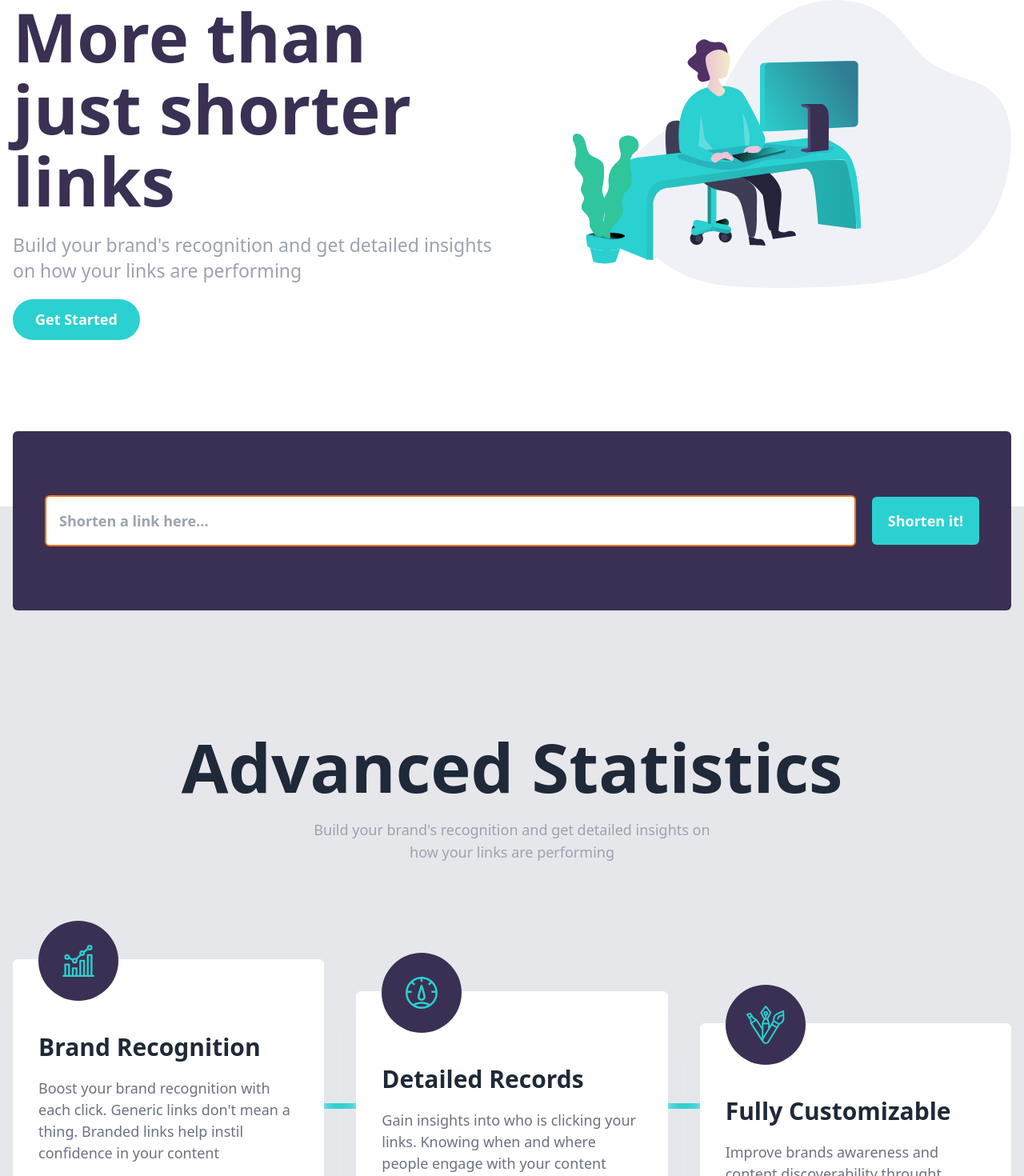
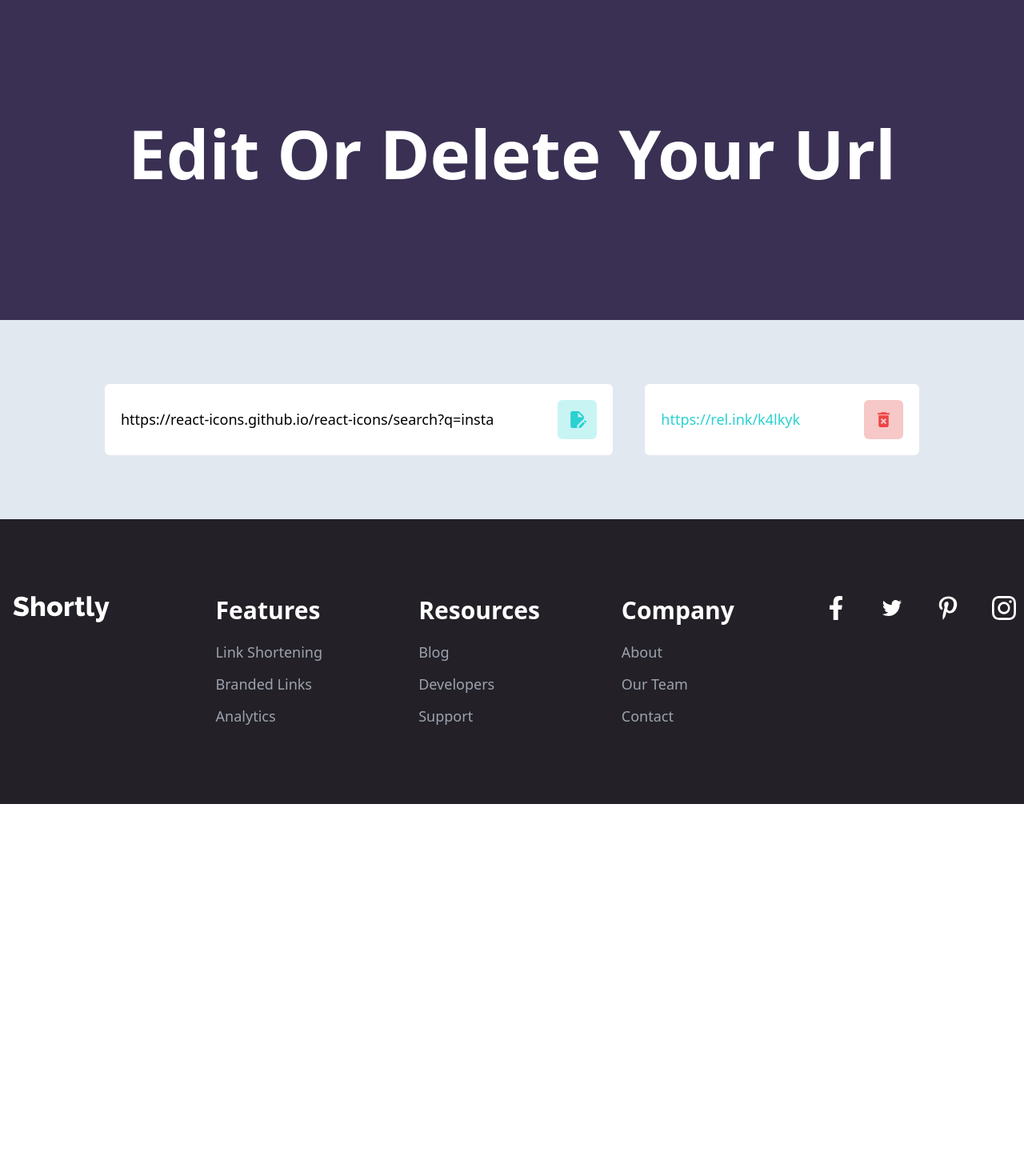
Before and after one commit to Maruf200008/shortly, a React (Vite) app: page / in a window 1280 px wide. Shown: the part 160-1630 px from the top of the page at 80% size. After the commit the page ends 1165 px from the top, so only its background shows below. Built offline with nearby package versions, Linux system fonts and the light colour scheme.

Commit message:
edit page working on

```diff
--- a/package.json
+++ b/package.json
@@ -17,6 +17,7 @@
     "@reduxjs/toolkit": "^1.8.1",
     "react": "^18.2.0",
     "react-dom": "^18.2.0",
+    "react-icons": "^4.10.1",
     "react-redux": "^8.0.1"
   },
   "devDependencies": {
--- a/src/App.tsx
+++ b/src/App.tsx
@@ -1,12 +1,13 @@
 import Footer from "./components/Footer"
 import Navbar from "./components/Navbar"
-import Home from "./pages/Home"
+import Edit from "./pages/Edit"
 
 function App() {
   return (
     <div className="">
       <Navbar />
-      <Home />
+      {/* <Home /> */}
+      <Edit />
       <Footer />
     </div>
   )
--- a/src/components/Footer.tsx
+++ b/src/components/Footer.tsx
@@ -1,7 +1,87 @@
+import { AiOutlineTwitter } from "react-icons/ai"
+import { BsInstagram } from "react-icons/bs"
+import { FaFacebookF, FaPinterestP } from "react-icons/fa"
+import logo from "../images/footer-logo.svg"
 const Footer = () => {
   return (
-    <div className=" bg-slate-900">
-      <div className="max-w-screen-xl flex flex-wrap items-center justify-between mx-auto p-4"></div>
+    <div className=" bg-[#232027]">
+      <div className="max-w-screen-xl flex flex-wrap items-center justify-between mx-auto p-4">
+        <div className="grid lg:grid-cols-5 gap-5 py-20 w-full text-center lg:text-left space-y-5 lg:space-y-0">
+          <div className=" flex items-center justify-center lg:items-start lg:justify-start">
+            <img src={logo} alt="logo" />
+          </div>
+          <div className=" text-white space-y-5">
+            <p className=" text-3xl font-bold">Features</p>
+            <ul className=" space-y-3 text-lg text-gray-400 font-medium">
+              <li className=" hover:text-secondary transition">
+                <a href="/">Link Shortening</a>
+              </li>
+              <li className=" hover:text-secondary transition">
+                <a href="/">Branded Links</a>
+              </li>
+              <li className=" hover:text-secondary transition">
+                <a href="/">Analytics</a>
+              </li>
+            </ul>
+          </div>
+          <div className=" text-white space-y-5">
+            <p className=" text-3xl font-bold">Resources</p>
+            <ul className=" space-y-3 text-lg text-gray-400 font-medium">
+              <li className=" hover:text-secondary transition">
+                <a href="/">Blog</a>
+              </li>
+              <li className=" hover:text-secondary transition">
+                <a href="/">Developers</a>
+              </li>
+              <li className=" hover:text-secondary transition">
+                <a href="/">Support</a>
+              </li>
+            </ul>
+          </div>
+          <div className=" text-white space-y-5">
+            <p className="text-3xl font-bold">Company</p>
+            <ul className="space-y-3 text-lg text-gray-400 font-medium">
+              <li className=" hover:text-secondary transition">
+                <a href="/">About</a>
+              </li>
+              <li className=" hover:text-secondary transition">
+                <a href="/">Our Team</a>
+              </li>
+              <li className=" hover:text-secondary transition">
+                <a href="/">Contact</a>
+              </li>
+            </ul>
+          </div>
+          <div className=" flex items-center justify-center lg:items-start lg:justify-start">
+            <ul className=" flex items-center gap-10   text-white">
+              <li className=" hover:text-secondary transition">
+                <a href="/">
+                  {" "}
+                  <FaFacebookF size={30} />
+                </a>
+              </li>
+              <li className=" hover:text-secondary transition">
+                <a href="/">
+                  {" "}
+                  <AiOutlineTwitter size={30} />
+                </a>
+              </li>
+              <li className=" hover:text-secondary transition">
+                <a href="/">
+                  {" "}
+                  <FaPinterestP size={30} />
+                </a>
+              </li>
+              <li className=" hover:text-secondary transition">
+                <a href="/">
+                  {" "}
+                  <BsInstagram size={30} />
+                </a>
+              </li>
+            </ul>
+          </div>
+        </div>
+      </div>
     </div>
   )
 }
--- /dev/null
+++ b/src/components/edit/EditOrDeliteUrl.tsx
@@ -0,0 +1,38 @@
+import { MdDeleteForever, MdEditDocument } from "react-icons/md"
+
+const EditOrDeliteUrl = () => {
+  return (
+    <div className=" bg-slate-200">
+      <div className="max-w-screen-xl  flex flex-wrap items-center justify-between mx-auto p-4 py-20 ">
+        <div className=" w-full lg:flex-row flex-col flex gap-10 items-center justify-center">
+          <div className="bg-white rounded-md p-5 flex sm:flex-row flex-col  items-center sm:gap-20  space-y-5 md:space-y-0">
+            <div>
+              <p className=" text-lg font-medium  text-center">
+                https://react-icons.github.io/react-icons/search?q=insta
+              </p>
+            </div>
+            <div className=" flex md:flex-row flex-col  items-center gap-5">
+              <button className=" bg-secondary/25 p-3 rounded-md text-secondary font-bold w-full">
+                <MdEditDocument size={25} />
+              </button>
+            </div>
+          </div>
+          <div className="bg-white rounded-md p-5 flex sm:flex-row flex-col  items-center sm:gap-20  space-y-5 md:space-y-0">
+            <div>
+              <p className=" text-lg font-medium  text-center text-secondary">
+                https://rel.ink/k4lkyk
+              </p>
+            </div>
+            <div className=" flex md:flex-row flex-col  items-center gap-5">
+              <button className=" bg-red-600/25 p-3 rounded-md text-red-500 font-bold w-full">
+                <MdDeleteForever size={25} />
+              </button>
+            </div>
+          </div>
+        </div>
+      </div>
+    </div>
+  )
+}
+
+export default EditOrDeliteUrl
--- /dev/null
+++ b/src/components/edit/Hero.tsx
@@ -0,0 +1,15 @@
+const Hero = () => {
+  return (
+    <div className=" bg-primary">
+      <div className="max-w-screen-xl  mt-20 flex flex-wrap items-center justify-between mx-auto p-4 py-36 ">
+        <div className=" flex items-center justify-center w-full">
+          <h1 className=" text-white text-[35px] sm:text-[58px] text-center lg:text-left md:text-[85px] lg:text-[60px] font-bold  xl:text-[85px] ">
+            Edit Or Delete Your Url
+          </h1>
+        </div>
+      </div>
+    </div>
+  )
+}
+
+export default Hero
--- /dev/null
+++ b/src/components/edit/index.tsx
@@ -0,0 +1,4 @@
+import EditOrDeliteUrl from "./EditOrDeliteUrl"
+import Hero from "./Hero"
+
+export { EditOrDeliteUrl, Hero }
--- a/src/components/home/AdvancedStatistics.tsx
+++ b/src/components/home/AdvancedStatistics.tsx
@@ -3,8 +3,8 @@ import detailRecognition from "../../images/icon-detailed-records.svg"
 import fulyCustomizable from "../../images/icon-fully-customizable.svg"
 const AdvancedStatistics = () => {
   return (
-    <div className=" bg-gray-200 mt-[150px] mb-20 py-10  ">
-      <div className="max-w-screen-xl  flex flex-wrap items-center  mx-auto p-4">
+    <div className=" bg-gray-200 mt-[150px] py-10">
+      <div className="max-w-screen-xl flex flex-wrap items-center mx-auto p-4">
         <div className=" bg-primary w-full py-20 rounded-md mt-[-150px]">
           <div className="lg:top-20 flex items-center justify-center">
             <form className=" flex md:flex-row flex-col items-center gap-5 w-full justify-center px-5 sm:px-10 ">
@@ -22,29 +22,45 @@ const AdvancedStatistics = () => {
             </form>
           </div>
         </div>
-
-        <div className=" pt-[150px]  w-full">
-          <div className=" flex items-center justify-center flex-col space-y-5">
+        <div className="py-10 w-full">
+          <div className="bg-white rounded-md p-5 flex md:flex-row flex-col  items-center justify-between space-y-5 md:space-y-0">
+            <div>
+              <p className=" text-lg font-medium  text-center">
+                https://react-icons.github.io/react-icons/search?q=insta
+              </p>
+            </div>
+            <div className=" flex md:flex-row flex-col  items-center gap-5">
+              <p className="text-lg font-medium text-secondary ">
+                https://rel.ink/k4lkyk
+              </p>
+              <button className=" bg-secondary px-10 py-2 rounded-md text-white font-bold w-full">
+                Copy
+              </button>
+            </div>
+          </div>
+        </div>
+        <div className="pt-[150px]  w-full">
+          <div className="flex items-center justify-center flex-col space-y-5">
             <h1 className=" text-gray-800 text-[35px] sm:text-[58px] text-center lg:text-left md:text-[65px] lg:text-[60px] font-bold lg:leading-[65px] xl:text-[85px] xl:leading-[90px]">
               Advanced Statistics
             </h1>
-            <p className=" md:w-[500px] sm:text-[25px] md:text-xl lg:text-[18px] font-medium  text-gray-400 text-center  ">
+            <p className="md:w-[500px] sm:text-[25px] md:text-xl lg:text-[18px] font-medium  text-gray-400 text-center">
               Build your brand's recognition and get detailed insights on how
               your links are performing
             </p>
 
-            <div className=" w-full relative ">
-              <div className=" w-full h-[7px] bg-secondary  absolute top-[280px] " />
-              <div className=" grid md:grid-cols-3   mt-[100px] gap-5 lg:gap-10 ">
-                <div className=" bg-white p-8 rounded-md shadow-xl shadow-gray-200 z-20 ">
-                  <div className=" mt-[-80px] w-[100px] flex items-center justify-center h-[100px] mb-10 bg-primary  rounded-full p-2">
+            <div className="w-full relative">
+              <div className="md:w-full md:h-[7px] h-[80%] w-[7px] bg-secondary mx-auto inset-x-24 md:inset-x-0 absolute mt-[120px] md:top-[200px]" />
+              <div className="grid md:grid-cols-3 mt-[100px] gap-5 lg:gap-10">
+                <div className=" bg-white p-8 rounded-md shadow-xl shadow-gray-200 z-20">
+                  <div className="mt-[-80px] w-[100px] flex items-center justify-center h-[100px] mb-10 bg-primary  rounded-full p-2">
                     <img
                       src={brandRecognition}
                       alt="brandRecognition"
                       className=" "
                     />
                   </div>
-                  <div className=" space-y-5">
+                  <div className="space-y-5">
                     <h2 className="text-[25px] sm:text-[35px] md:text-[25px] lg:text-3xl font-bold text-gray-800">
                       Brand Recognition
                     </h2>
@@ -55,15 +71,15 @@ const AdvancedStatistics = () => {
                     </p>
                   </div>
                 </div>
-                <div className=" bg-white p-8 rounded-md shadow-xl shadow-gray-200 z-20 mt-10 ">
-                  <div className=" mt-[-80px] w-[100px] flex items-center justify-center h-[100px] mb-10 bg-primary  rounded-full p-2">
+                <div className=" bg-white p-8 rounded-md shadow-xl shadow-gray-200 z-20 mt-10">
+                  <div className="mt-[-80px] w-[100px] flex items-center justify-center h-[100px] mb-10 bg-primary  rounded-full p-2">
                     <img
                       src={detailRecognition}
                       alt="brandRecognition"
                       className=" "
                     />
                   </div>
-                  <div className=" space-y-5">
+                  <div className="space-y-5">
                     <h2 className="text-[25px] sm:text-[35px] md:text-[25px] lg:text-3xl font-bold text-gray-800">
                       Detailed Records
                     </h2>
@@ -74,7 +90,7 @@ const AdvancedStatistics = () => {
                     </p>
                   </div>
                 </div>
-                <div className=" bg-white p-8 rounded-md shadow-xl shadow-gray-200 z-20 mt-20 ">
+                <div className=" bg-white p-8 rounded-md shadow-xl shadow-gray-200 z-20 mt-20">
                   <div className="mt-[-80px] w-[100px] flex items-center justify-center h-[100px] mb-10 bg-primary  rounded-full p-2">
                     <img
                       src={fulyCustomizable}
@@ -82,7 +98,7 @@ const AdvancedStatistics = () => {
                       className=" "
                     />
                   </div>
-                  <div className=" space-y-5">
+                  <div className="space-y-5">
                     <h2 className="text-[25px] sm:text-[35px] md:text-[25px] lg:text-3xl font-bold text-gray-800">
                       Fully Customizable
                     </h2>
--- a/src/components/home/BoostYourLinks.tsx
+++ b/src/components/home/BoostYourLinks.tsx
@@ -1,9 +1,9 @@
 const BoostYourLinks = () => {
   return (
-    <div className=" bg-primary ">
-      <div className="max-w-screen-xl  mt-20 flex flex-wrap items-center justify-between mx-auto p-4 py-20">
+    <div className=" bg-primary">
+      <div className="max-w-screen-xl flex flex-wrap items-center justify-between mx-auto p-4 py-20">
         <div className=" space-y-10 text-white text-center  flex items-center justify-center flex-col w-full">
-          <h2 className="text-[35px] sm:text-[58px] text-center  md:text-[60px] font-bold">
+          <h2 className="text-[35px] sm:text-[58px] text-center md:text-[60px] font-bold">
             Boost your links today
           </h2>
           <button className=" bg-secondary px-10 rounded-md py-3 font-bold">
--- a/src/components/home/Hero.tsx
+++ b/src/components/home/Hero.tsx
@@ -3,24 +3,24 @@ const Hero = () => {
   return (
     <>
       <div className="max-w-screen-xl lg:mb-48 my-20 flex flex-wrap items-center justify-between mx-auto p-4">
-        <div className=" grid lg:grid-cols-2 gap-10">
-          <div className=" space-y-5 md:mt-20 lg:mt-0">
+        <div className="grid lg:grid-cols-2 gap-10">
+          <div className="space-y-5 md:mt-20 lg:mt-0">
             <h1 className=" text-primary text-[35px] sm:text-[58px] text-center lg:text-left md:text-[85px] lg:text-[60px] font-bold md:leading-[90px] lg:leading-[65px] xl:text-[85px] xl:leading-[90px]">
               More than just shorter links
             </h1>
-            <p className=" sm:text-[25px] md:text-2xl lg:text-[18px] xl:text-[23px] text-gray-400 text-center lg:text-left">
+            <p className="sm:text-[25px] md:text-2xl lg:text-[18px] xl:text-[23px] text-gray-400 text-center lg:text-left">
               Build your brand's recognition and get detailed insights on how
               your links are performing
             </p>
 
-            <div className=" flex items-center justify-center lg:justify-start">
-              <button className=" sm:text-[22px] lg:text-[18px] bg-secondary px-7 py-3 rounded-full text-white font-semibold">
+            <div className="flex items-center justify-center lg:justify-start">
+              <button className="sm:text-[22px] lg:text-[18px] bg-secondary px-7 py-3 rounded-full text-white font-semibold">
                 Get Started
               </button>
             </div>
           </div>
-          <div className="  order-first lg:order-last lg:ml-14">
-            <img src={illustrationWorking} alt="" />
+          <div className="md:flex items-center justify-center  order-first lg:order-last 2xl:mr-[-160px] xl:ml-14">
+            <img src={illustrationWorking} alt="illustrationWorking" />
           </div>
         </div>
       </div>
--- a/src/pages/Edit.tsx
+++ b/src/pages/Edit.tsx
@@ -0,0 +1,12 @@
+import { EditOrDeliteUrl, Hero } from "../components/edit"
+
+const Edit = () => {
+  return (
+    <div>
+      <Hero />
+      <EditOrDeliteUrl />
+    </div>
+  )
+}
+
+export default Edit
```
Also changed, not shown: src/components/Navbar.tsx (+6 -6 lines), src/components/list/index.tsx (added), 1 other file (tests, documents, lock files or other folders).
